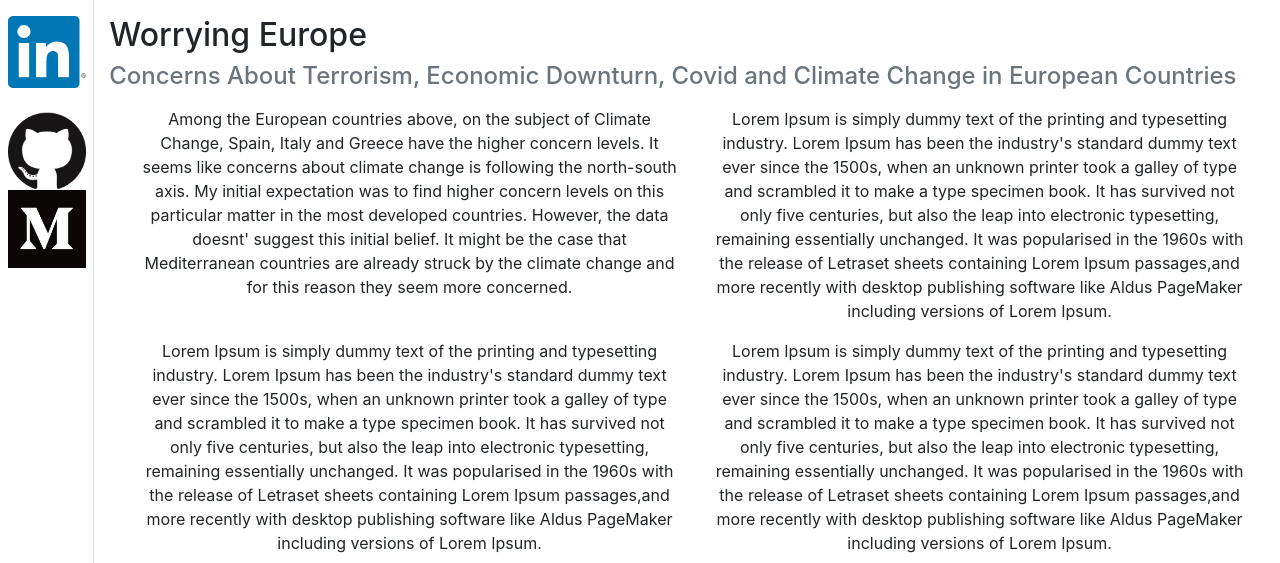
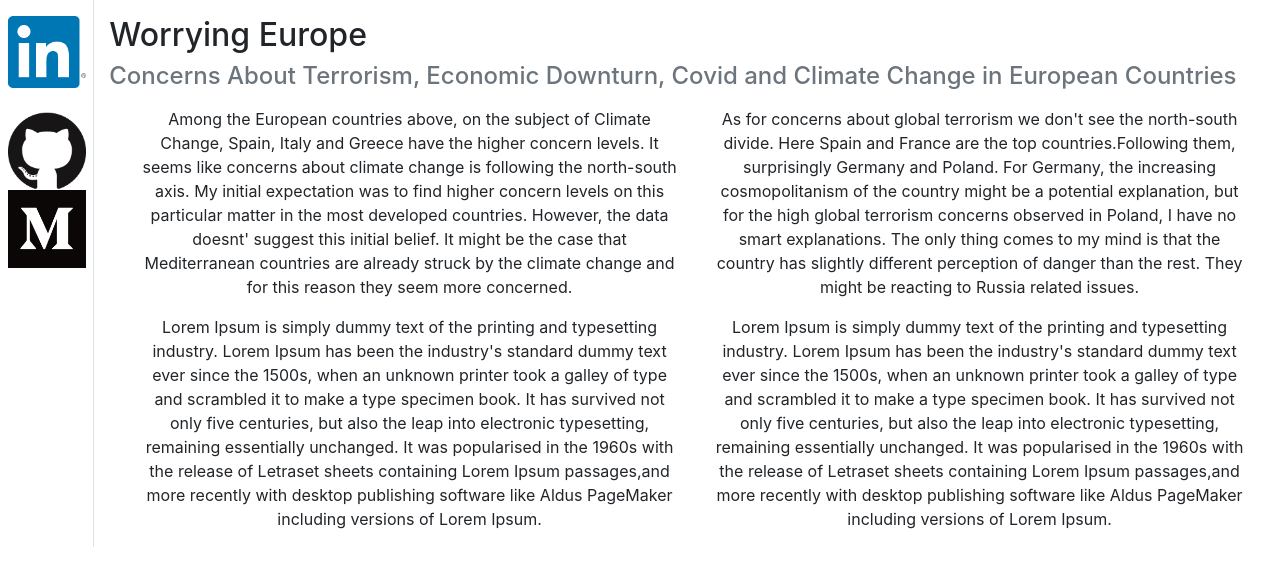
Before and after one commit to tugberkcapraz/worrying-europe, a Flask app: template myapp/templates/index.html in a window 1280 px wide. Shown: the part 56-619 px from the top of the page. Run offline with Flask 2, Linux system fonts and the light colour scheme; the template is opened without the code that fills it, so the values that code supplies are empty; some libraries are stand-ins or nearby versions.

Commit message:
fix sedcond lipsum

```diff
--- a/myapp/templates/index.html
+++ b/myapp/templates/index.html
@@ -89,14 +89,12 @@
 
                 <div class="col-6">
                     <div id="{{ids[1]}}"></div>
-                    <p> Lorem Ipsum is simply dummy text of the printing and typesetting industry.
-                        Lorem Ipsum has been the industry's standard dummy text ever since the 1500s, when an unknown
-                        printer took a galley of type and scrambled it to make a type specimen book. It has survived not
-                        only five centuries, but also the leap into electronic typesetting, remaining essentially
-                        unchanged.
-                        It was popularised in the 1960s with the release of Letraset sheets containing Lorem Ipsum
-                        passages,and more recently with desktop publishing software like Aldus PageMaker including
-                        versions of Lorem Ipsum.
+                    <p> As for concerns about global terrorism we don't see the north-south divide. Here Spain and France
+                        are the top countries.Following them, surprisingly Germany and Poland. For Germany, the increasing
+                        cosmopolitanism of the country might be a potential explanation, but for the high global terrorism
+                        concerns observed in Poland, I have no smart explanations. The only thing comes to my mind is that
+                        the country has slightly different perception of danger than the rest. They might be reacting to
+                        Russia related issues.
                     </p>
                 </div>
             </div>
```
